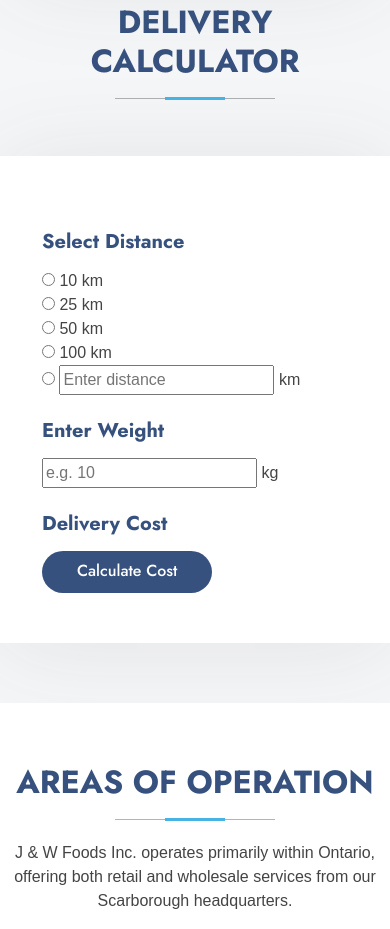
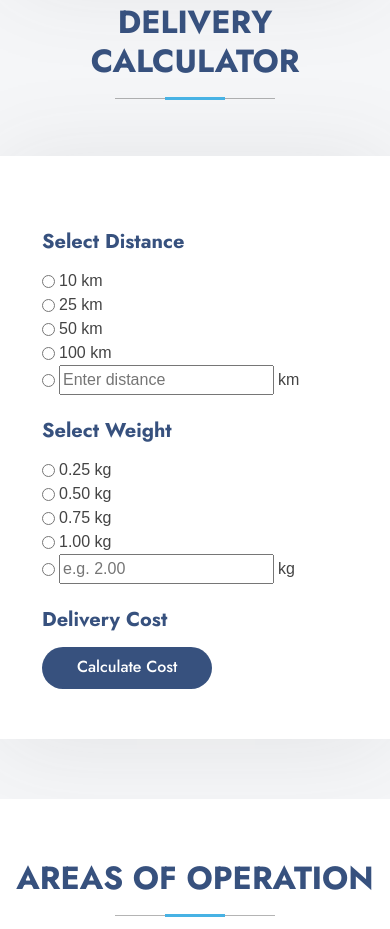
Before and after one commit to lindan4/jwf-ft, a Flask app: template app/templates/index.html in a window 390 px wide. Shown: the part 2560-3489 px from the top of the page. Run offline with Flask 3, Linux system fonts and the light colour scheme; the template is opened without the code that fills it, so the values that code supplies are empty; some libraries are stand-ins or nearby versions.

Commit message:
Added weight presets and modified calculator responsiveness.

```diff
--- a/app/static/assets/js/cost.js
+++ b/app/static/assets/js/cost.js
@@ -9,7 +9,10 @@ $(document).ready(function () {
       distanceVal = $("#distance-other-input").val();
     }
     // Get weight
-    let weightVal = $("input[name='weight']").val();
+    let weightVal = $("input[name='weight']:checked").val();
+    if (weightVal == "other") {
+      weightVal = $("#weight-other-input").val();
+    }
 
     if (distanceVal == "" || weightVal == "") {
       dcTxt.text(
--- a/app/templates/index.html
+++ b/app/templates/index.html
@@ -129,38 +129,55 @@
 
       <div class="container">
         <div class="row gy-4 service-item" data-aos="fade-up" data-aos-delay="100">
-          <div class="col-md-4 col-sm-12">
+          <div class="col-lg-4 col-md-12 col-sm-12">
             <h4>Select Distance</h4>
-              <div class="col">
+              <div class="col d-flex flex-direction-row align-items-center column-gap-1">
                 <input type="radio" id="distance-10" name="distance" value="10" />
                 <label for="distance-10">10 km</label>
               </div>
-              <div class="col">
+              <div class="col d-flex flex-direction-row align-items-center column-gap-1">
                 <input type="radio" id="distance-25" name="distance" value="25" />
                 <label for="distance-25">25 km</label>
               </div>
-              <div class="col">
+              <div class="col d-flex flex-direction-row align-items-center column-gap-1">
                 <input type="radio" id="distance-50" name="distance" value="50" />
                 <label for="distance-50">50 km</label>
               </div>
-              <div class="col">
+              <div class="col d-flex flex-direction-row align-items-center column-gap-1">
                 <input type="radio" id="distance-100" name="distance" value="100" />
                 <label for="distance-100">100 km</label>
               </div>
-              <div class="col">
+              <div class="col d-flex flex-direction-row align-items-center column-gap-1">
                 <input type="radio" id="distance-other-radio" name="distance" value="other" />
                 <input id="distance-other-input" type="number" placeholder="Enter distance" name="distance" />
                 <label for="distance-other-input">km</label>
               </div>
           </div>
-          <div class="col-md-4 col-sm-12">
-            <h4>Enter Weight</h4>
-            <div class="col">
-                <input id="weight-input" type="number" placeholder="e.g. 10" name="weight" />
-                <label for="weight-input">kg</label>
+          <div class="col-lg-4 col-md-12 col-sm-12">
+            <h4>Select Weight</h4>
+            <div class="col d-flex flex-direction-row align-items-center column-gap-1">
+              <input type="radio" id="weight-0.25" name="weight" value="0.25" />
+              <label for="weight-0.25">0.25 kg</label>
+            </div>
+            <div class="col d-flex flex-direction-row align-items-center column-gap-1">
+              <input type="radio" id="weight-0.50" name="weight" value="0.50" />
+              <label for="weight-0.50">0.50 kg</label>
+            </div>
+            <div class="col d-flex flex-direction-row align-items-center column-gap-1">
+              <input type="radio" id="weight-0.75" name="weight" value="0.75" />
+              <label for="weight-0.75">0.75 kg</label>
+            </div>
+            <div class="col d-flex flex-direction-row align-items-center column-gap-1">
+              <input type="radio" id="weight-1.00" name="weight" value="1.00" />
+              <label for="weight-1.00">1.00 kg</label>
+            </div>
+            <div class="col d-flex flex-direction-row align-items-center column-gap-1">
+              <input type="radio" id="weight-other-radio" name="weight" value="other" />
+              <input id="weight-other-input" type="number" placeholder="e.g. 2.00" name="weight" />
+              <label for="weight-other-input">kg</label>
             </div>
           </div>
-          <div class="col-md-4 col-sm-12">
+          <div class="col-lg-4 col-md-12 col-sm-12">
             <h4>Delivery Cost</h4>
             <div class="col">
               <button id="calculate-cost-btn">Calculate Cost</button>
```
